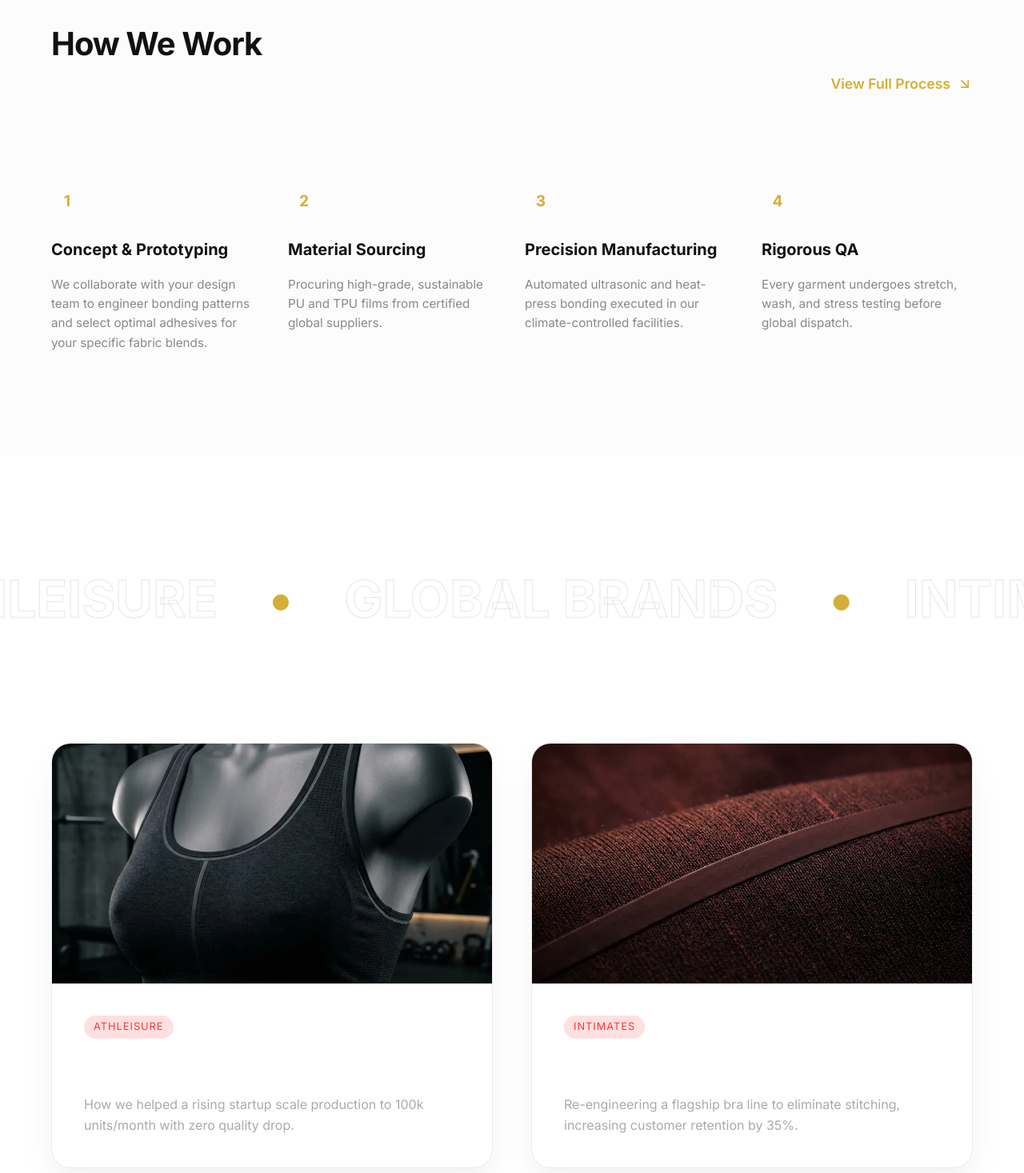
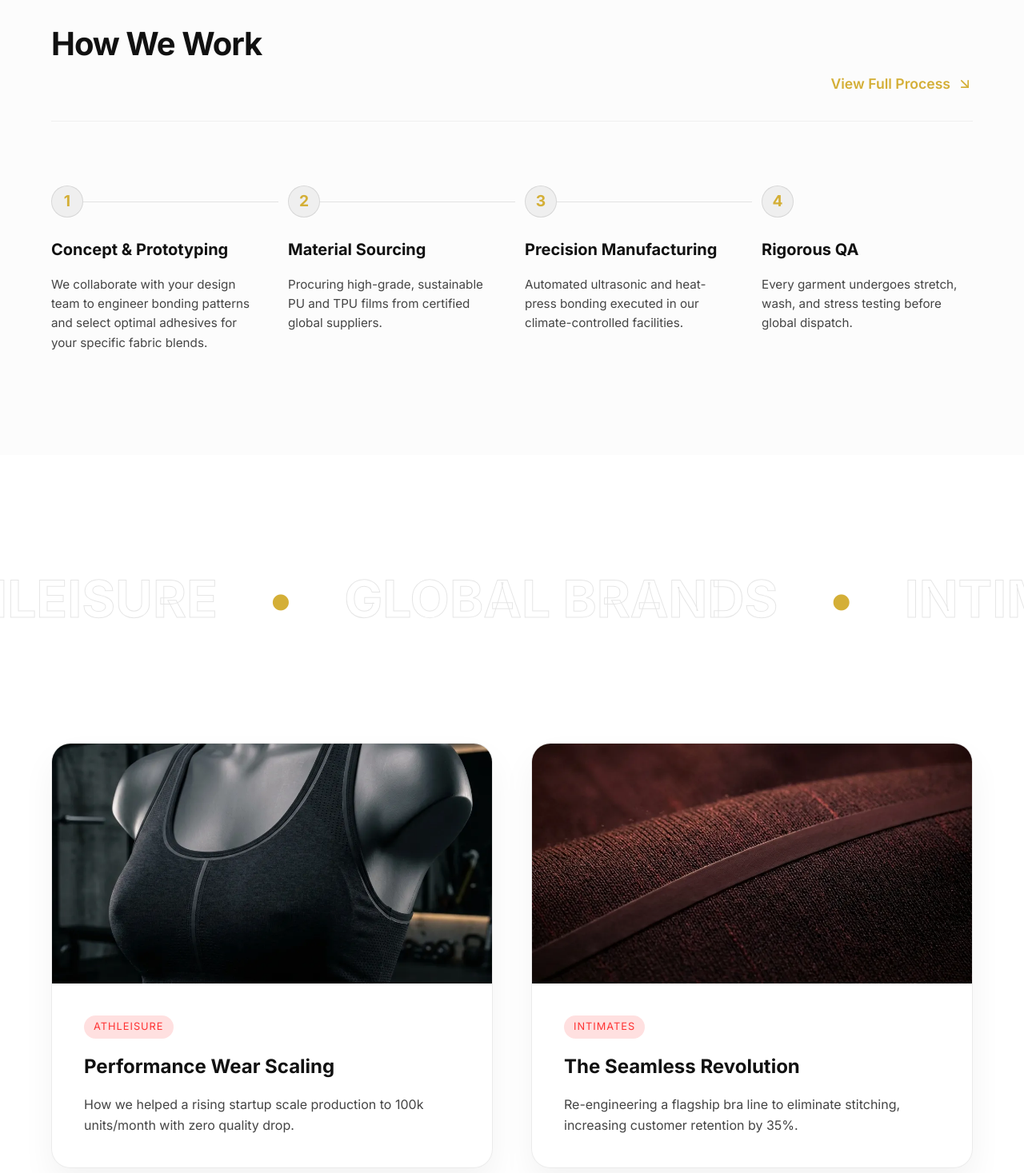
Before and after one commit to AMGRPrabhatha/ermine, a React (Vite) app: page / in a window 1280 px wide. Shown: the part 2300-3767 px from the top of the page at 80% size. Built offline with nearby package versions, Linux system fonts and the light colour scheme; a web font is replaced by a local one.

Commit message:
Fix: Text visibility on light background and enhance animations

```diff
--- a/src/pages/Home.css
+++ b/src/pages/Home.css
@@ -12,10 +12,9 @@
 /* Animations */
 .fade-up {
   opacity: 0;
-  transform: translateY(30px);
+  transform: translateY(30px) scale(0.98);
   transition: opacity 0.8s cubic-bezier(0.16, 1, 0.3, 1), transform 0.8s cubic-bezier(0.16, 1, 0.3, 1);
 }
-
 .slide-in-right {
   opacity: 0;
   transform: translateX(40px);
@@ -302,6 +301,7 @@
 .bento-content h3 {
   font-size: 1.5rem;
   margin-bottom: 1rem;
+  color: #111;
 }
 
 .bento-large h3 {
@@ -310,7 +310,7 @@
 }
 
 .bento-content p {
-  color: #999;
+  color: #444;
   line-height: 1.6;
 }
 
@@ -368,7 +368,7 @@
   justify-content: space-between;
   align-items: flex-end;
   margin-bottom: 5rem;
-  border-bottom: 1px solid rgba(255,255,255,0.1);
+  border-bottom: 1px solid rgba(0,0,0,0.05);
   padding-bottom: 2rem;
 }
 
@@ -395,7 +395,7 @@
   width: 40px;
   height: 40px;
   border-radius: 50%;
-  background: rgba(255,255,255,0.1);
+  background: rgba(0,0,0,0.05);
   color: var(--color-accent);
   display: flex;
   align-items: center;
@@ -403,7 +403,7 @@
   font-weight: 700;
   font-size: 1.2rem;
   margin-bottom: 1.5rem;
-  border: 1px solid rgba(255,255,255,0.2);
+  border: 1px solid rgba(0,0,0,0.1);
 }
 
 .timeline-item::after {
@@ -413,7 +413,7 @@
   left: 40px;
   width: calc(100% - 20px);
   height: 1px;
-  background: rgba(255,255,255,0.1);
+  background: rgba(0,0,0,0.1);
 }
 
 .timeline-item:last-child::after {
@@ -423,10 +423,11 @@
 .timeline-content h3 {
   font-size: 1.25rem;
   margin-bottom: 1rem;
+  color: #111;
 }
 
 .timeline-content p {
-  color: #888;
+  color: #444;
   font-size: 0.95rem;
   line-height: 1.6;
 }
@@ -528,11 +529,11 @@
 .case-content h3 {
   font-size: 1.5rem;
   margin-bottom: 1rem;
-  color: #fff;
+  color: #111;
 }
 
 .case-content p {
-  color: #aaa;
+  color: #444;
   line-height: 1.6;
 }
 
--- a/src/pages/Products.css
+++ b/src/pages/Products.css
@@ -146,7 +146,7 @@
 }
 
 .product-content p {
-  color: #999;
+  color: #444;
   line-height: 1.6;
   font-size: 1.05rem;
 }
```
